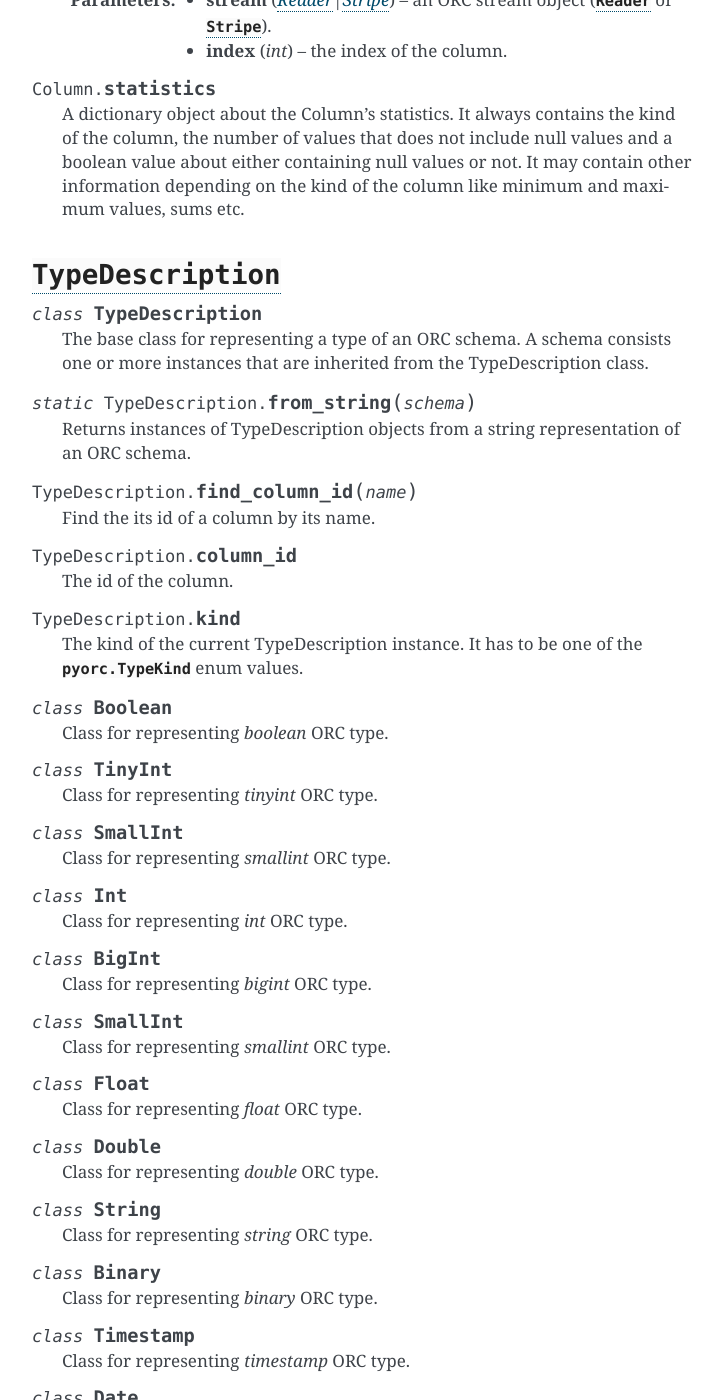
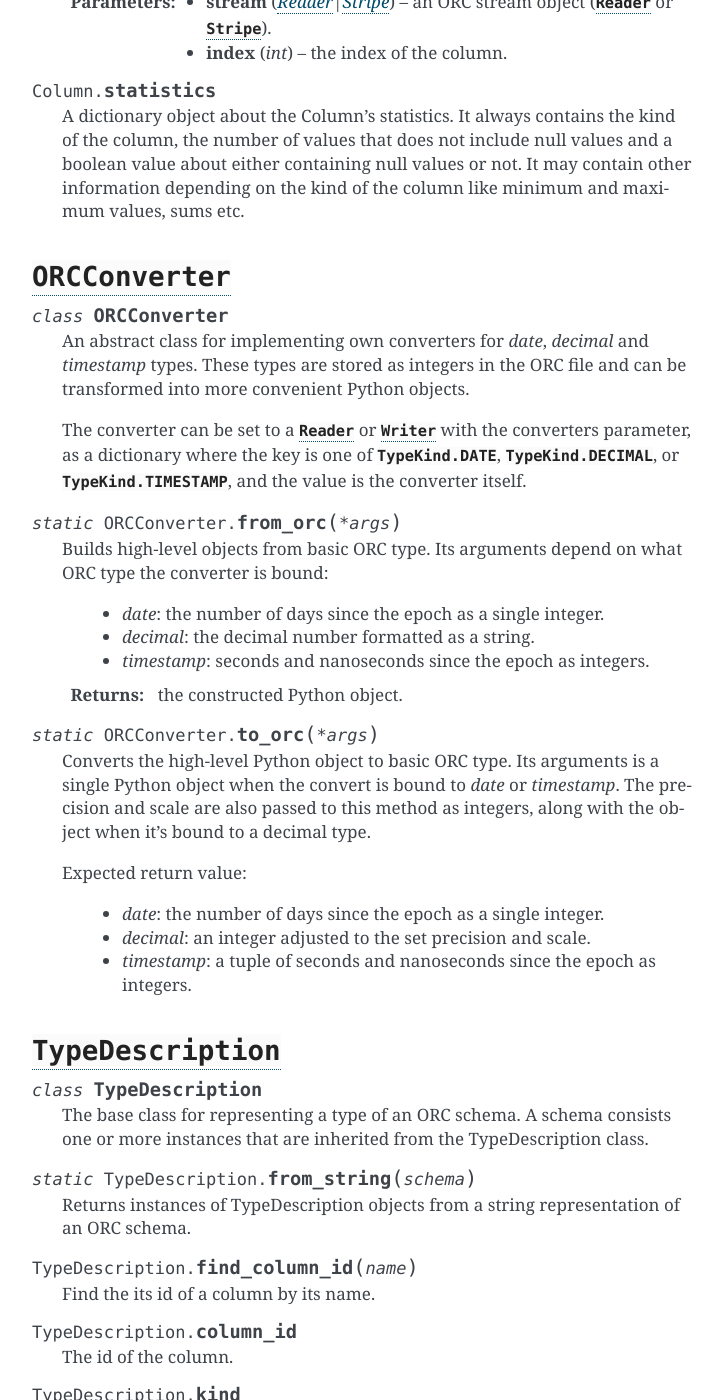
Before and after one commit to noirello/pyorc, a Sphinx documentation site: the page built from docs/api.rst, in a window 1280 px wide and 1400 px high, scrolled down 4368 px. Shown: the whole window, without its empty margins (388-1111 px from the left). Built offline with Sphinx 7.4.7, drawn with Linux system fonts in a browser that asks for light colours; some of the changed text lies outside the part shown.

Commit message:
Update docs about ORCConverter
Fix some typos

```diff
--- a/docs/api.rst
+++ b/docs/api.rst
@@ -21,7 +21,7 @@ API documentation
     For decimal, date and timestamp ORC types the default converters to
     Python objects can be change by setting a dictionary to the `converters`
     parameter. The dictionary's keys must be a :class:`TypeKind` and the
-    values must implement the ORCConverter abstract class.
+    values must implement the :class:`ORCConverter` abstract class.
 
     :param object fileo: a readable binary file-like object.
     :param int batch_size: The size of a batch to read.
@@ -30,7 +30,8 @@ API documentation
     :param StructRepr struct_repr: An enum to set the representation for
         an ORC struct type.
     :param dict converters: a dictionary, where the keys are
-        :class:`TypeKind` and the values are subclasses of ORCConverter.
+        :class:`TypeKind` and the values are subclasses of
+        :class:`ORCConverter`.
 
 .. method:: Reader.__getitem__(col_idx)
 
@@ -243,6 +244,45 @@ API documentation
     like minimum and maximum values, sums etc.
 
 
+:class:`ORCConverter`
+=====================
+
+.. class:: ORCConverter()
+
+    An abstract class for implementing own converters for `date`, `decimal`
+    and `timestamp` types. These types are stored as integers in the ORC file
+    and can be transformed into more convenient Python objects.
+
+    The converter can be set to a :class:`Reader` or :class:`Writer` with
+    the converters parameter, as a dictionary where the key is
+    one of :attr:`TypeKind.DATE`, :attr:`TypeKind.DECIMAL`, or
+    :attr:`TypeKind.TIMESTAMP`, and the value is the converter itself.
+
+.. staticmethod:: ORCConverter.from_orc(*args)
+
+    Builds high-level objects from basic ORC type. Its arguments depend on
+    what ORC type the converter is bound:
+
+        * `date`: the number of days since the epoch as a single integer.
+        * `decimal`: the decimal number formatted as a string.
+        * `timestamp`: seconds and nanoseconds since the epoch as integers.
+
+    :return: the constructed Python object.
+
+.. staticmethod:: ORCConverter.to_orc(*args)
+
+    Converts the high-level Python object to basic ORC type. Its arguments
+    is a single Python object when the convert is bound to `date` or
+    `timestamp`. The precision and scale are also passed to this method
+    as integers, along with the object when it's bound to a decimal type.
+
+    Expected return value:
+
+        * `date`: the number of days since the epoch as a single integer.
+        * `decimal`: an integer adjusted to the set precision and scale.
+        * `timestamp`: a tuple of seconds and nanoseconds since the epoch
+          as integers.
+
 :class:`TypeDescription`
 ========================
 
@@ -402,7 +442,7 @@ API documentation
     For decimal, date and timestamp ORC types the default converters from
     Python objects can be change by setting a dictionary to the `converters`
     parameter. The dictionary's keys must be a :class:`TypeKind` and the
-    values must implement the ORCConverter abstract class.
+    values must implement the :class:`ORCConverter` abstract class.
 
     :param object fileo: a writeable binary file-like object.
     :param TypeDescription|str schema: the ORC schema of the file.
@@ -419,7 +459,8 @@ API documentation
     :param StructRepr struct_repr: An enum to set the representation for
         an ORC struct type.
     :param dict converters: a dictionary, where the keys are
-        :class:`TypeKind` and the values are subclasses of ORCConverter.
+        :class:`TypeKind` and the values are subclasses of
+        :class:`ORCConverter`.
 
 .. method:: Writer.__enter__()
 .. method:: Writer.__exit__()
--- a/docs/index.rst
+++ b/docs/index.rst
@@ -20,8 +20,6 @@ Features
 - Reading ORC files.
 - Writing ORC files.
 - While using Python's stream/file-like object IO interface.
-
-That sums up quite well the purpose of this project.
 
 .. toctree::
    :maxdepth: 2
--- a/docs/install.rst
+++ b/docs/install.rst
@@ -41,7 +41,7 @@ To make that easier, the project's `setup.py` file also contains a
 ``build_orc`` command that:
 
     1. Downloads the Apache ORC release package.
-    2. Extract the package to a directory named `deps` into the project's
+    2. Extracts the package to a directory named `deps` into the project's
        root directory.
     3. Runs cmake to configure the ORC C++ library.
     4. Runs the ``make package`` command.
```
Also changed, not shown: docs/tutorial.rst (+33 -1 lines).
